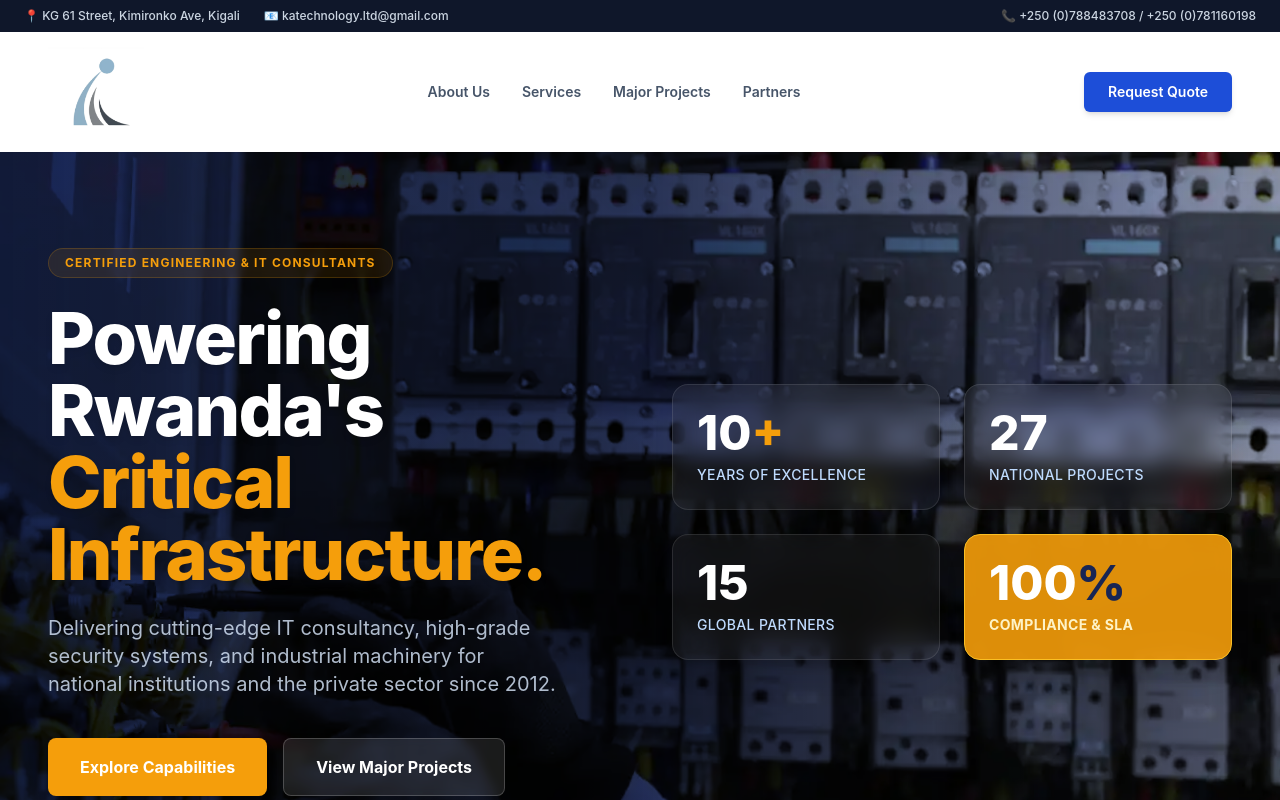
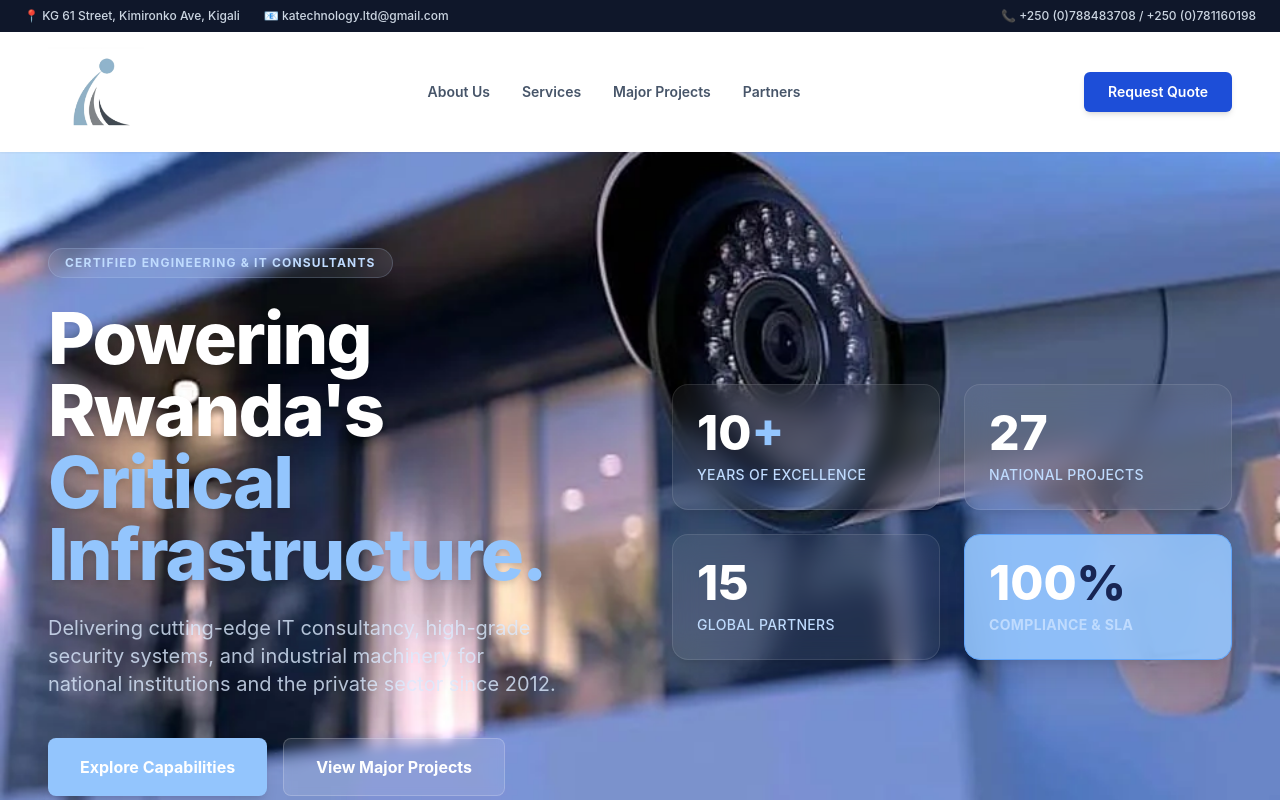
Before and after one commit to remyshingiro/K-A, a React (Vite) app: page / in a window 1280 px wide. Shown: the top 800 px of the page. Built offline with nearby package versions, Linux system fonts and the light colour scheme.

Commit message:
fix: backdrop shuffling

```diff
--- a/src/components/HeroSection.jsx
+++ b/src/components/HeroSection.jsx
@@ -1,46 +1,72 @@
-import React from 'react';
+import React, { useState, useEffect } from 'react';
 
 export default function HeroSection() {
+  // Define your 3 image URLs here (placeholders provided, replace with your actual images)
+  const imageUrls = [
+    "/electrical-solution-services-in-k&a technology.webp", // Existing image, referenced correctly from public
+    "/cctv-installation.webp", // Example placeholder image 2
+    "grain-dryer-k&a-technology-solutions.jpeg", // Example placeholder image 3
+  ];
+
+  const [currentImageIndex, setCurrentImageIndex] = useState(0);
+
+  // Image shuffling logic within useEffect
+  useEffect(() => {
+    // Set up an interval to change the image index periodically
+    const intervalId = setInterval(() => {
+      // Increment index, looping back to 0 using the modulo operator
+      setCurrentImageIndex((prevIndex) => (prevIndex + 1) % imageUrls.length);
+    }, 5000); // Change image every 5 seconds (5000 milliseconds)
+
+    // Cleanup function to clear the interval when the component unmounts
+    return () => clearInterval(intervalId);
+  }, [imageUrls.length]); // Re-run effect only if imageUrls array length changes
+
   return (
-    // Increased minimum height (min-h-[90vh]) to make the backdrop truly massive
+    // Section min-height kept for massive backdrop
     <section className="relative flex items-center min-h-[90vh] pt-24 pb-32 px-6 lg:px-12 overflow-hidden border-b border-blue-950">
 
-      {/* 1. The Giant Cinematic Backdrop */}
+      {/* 1. The Shuffling Cinematic Backdrops (Overlay Removed for Clarity) */}
       <div className="absolute inset-0 z-0">
         <img
-          src="public/electrical-solution-services-in-k&a technology.webp"
+          // Dynamically source the image based on the current state index
+          src={imageUrls[currentImageIndex]}
           alt="Critical Infrastructure Backdrop"
+          // Keys are used to force React to re-render the image element on change, re-triggering the fade-in animation
+          key={imageUrls[currentImageIndex]}
           className="w-full h-full object-cover animate-fade-in"
         />
-        {/* Deep Blue Gradient Overlay: Ensures the text is readable while letting the right side of the image show through */}
-        <div className="absolute inset-0 bg-gradient-to-r from-blue-950 via-blue-950/90 to-blue-900/40 mix-blend-multiply"></div>
+        {/* REMOVED: The dark gradient overlay div for clarity */}
       </div>
 
       <div className="max-w-7xl mx-auto w-full grid grid-cols-1 lg:grid-cols-2 gap-16 items-center relative z-10">
 
         {/* Left Content - The Hook */}
         <div className="animate-fade-in-up">
-          <div className="inline-block bg-amber-500/10 text-amber-500 font-bold px-4 py-1.5 rounded-full text-xs uppercase tracking-widest mb-6 border border-amber-500/20 backdrop-blur-sm">
+          {/* CHANGED: Yellow/Amber colors replaced with suitable Pale Blue accents */}
+          <div className="inline-block bg-blue-100/10 text-blue-200 font-bold px-4 py-1.5 rounded-full text-xs uppercase tracking-widest mb-6 border border-blue-200/20 backdrop-blur-sm">
             Certified Engineering & IT Consultants
           </div>
           <h1 className="text-5xl md:text-6xl lg:text-7xl font-extrabold text-white leading-tight mb-6 tracking-tight drop-shadow-md">
             Powering Rwanda's <br/>
-            <span className="text-amber-500">Critical Infrastructure.</span>
+            {/* CHANGED: Yellow/Amber color replaced with Pale Blue for title accent */}
+            <span className="text-blue-300">Critical Infrastructure.</span>
           </h1>
           <p className="text-lg md:text-xl text-blue-100/80 mb-10 max-w-lg leading-relaxed">
             Delivering cutting-edge IT consultancy, high-grade security systems, and industrial machinery for national institutions and the private sector since 2012.
           </p>
 
-          {/* FIXED: Replaced <button> with functional <a> anchor links */}
           <div className="flex flex-col sm:flex-row gap-4">
             <a
-              href="#services" // Routes to the ServicesGrid section
-              className="bg-amber-500 hover:bg-amber-600 text-white font-bold py-4 px-8 rounded-lg transition-all shadow-lg hover:shadow-amber-500/25 text-center flex items-center justify-center gap-2"
+              href="#services"
+              // CHANGED: Yellow/Amber colors replaced with Pale Blue for main button
+              className="bg-blue-300 hover:bg-blue-400 text-white font-bold py-4 px-8 rounded-lg transition-all shadow-lg hover:shadow-blue-300/25 text-center flex items-center justify-center gap-2"
             >
               Explore Capabilities
             </a>
             <a
-              href="#projects" // Routes to the FeaturedProjects section
+              href="#projects"
+              // White text over potentially varying images still fine for subtle button, white/10 is fine
               className="bg-white/10 hover:bg-white/20 border border-white/20 text-white font-bold py-4 px-8 rounded-lg transition-all backdrop-blur-sm text-center flex items-center justify-center gap-2"
             >
               View Major Projects
@@ -52,7 +78,8 @@ export default function HeroSection() {
         <div className="grid grid-cols-2 gap-4 lg:gap-6 relative z-10">
           {/* Glass Card 1 */}
           <div className="bg-white/5 backdrop-blur-md p-6 rounded-2xl shadow-xl border border-white/10 hover:bg-white/10 transition-colors">
-            <p className="text-4xl md:text-5xl font-extrabold text-white">10<span className="text-amber-500">+</span></p>
+            {/* CHANGED: Yellow/Amber '+' symbol replaced with Pale Blue accent */}
+            <p className="text-4xl md:text-5xl font-extrabold text-white">10<span className="text-blue-300">+</span></p>
             <p className="text-sm text-blue-200 font-medium mt-2 uppercase tracking-wide">Years of Excellence</p>
           </div>
 
@@ -69,9 +96,12 @@ export default function HeroSection() {
           </div>
 
           {/* Highlighted Metric Card */}
-          <div className="bg-amber-500/90 backdrop-blur-md p-6 rounded-2xl shadow-xl border border-amber-400 text-white transform hover:-translate-y-1 transition-transform duration-300">
+          {/* CHANGED: Yellow/Amber highlighted card styling replaced with Pale Blue main accent and accent text */}
+          <div className="bg-blue-300/90 backdrop-blur-md p-6 rounded-2xl shadow-xl border border-blue-400 text-white transform hover:-translate-y-1 transition-transform duration-300">
+            {/* Text is white on blue, good contrast. Percent color still deep blue, works fine. */}
             <p className="text-4xl md:text-5xl font-extrabold">100<span className="text-blue-950">%</span></p>
-            <p className="text-sm text-amber-100 font-bold mt-2 uppercase tracking-wide">Compliance & SLA</p>
+            {/* CHANGED: Yellow/Amber accent text color replaced with Pale Blue */}
+            <p className="text-sm text-blue-200 font-bold mt-2 uppercase tracking-wide">Compliance & SLA</p>
           </div>
         </div>
 
```
Also changed, not shown: public/grain-dryer-k&a-technology-solutions.jpeg (renamed from public/grain dryer k&a technology solutions.jpeg).
